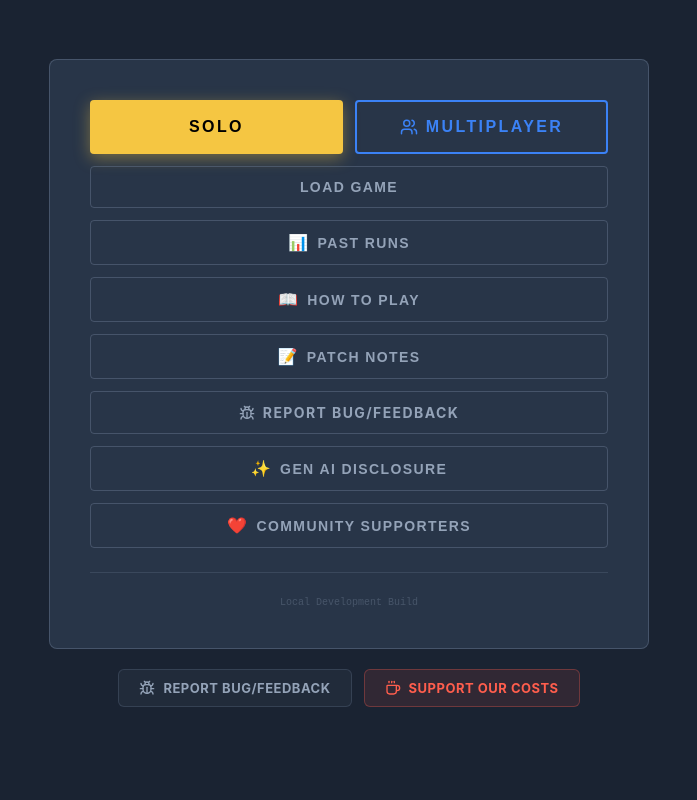
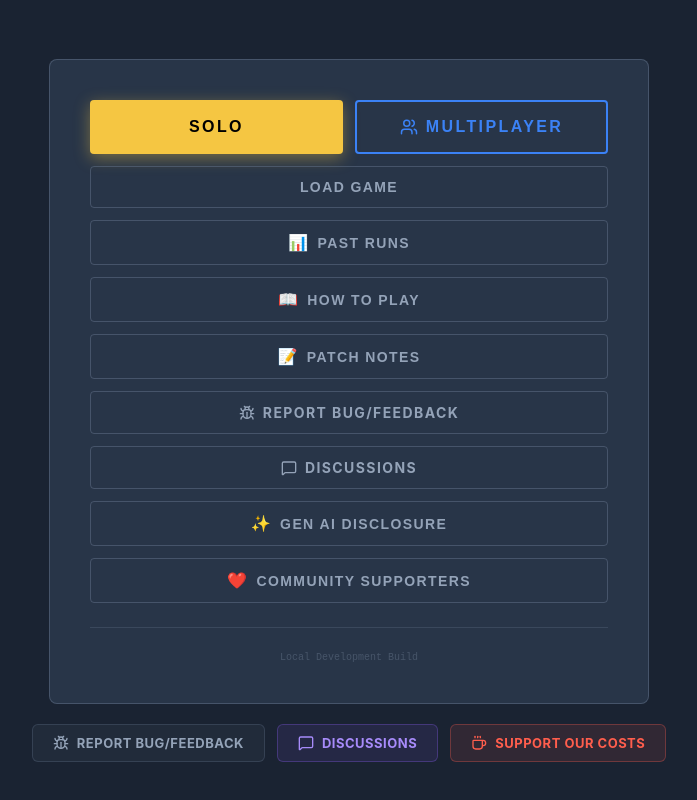
Before and after one commit to TheInsomnolent/helldrafters, a React (Create React App) app: page / in a window 1280 px wide. Shown: the part 456-1256 px from the top of the page, without its empty margins (291-988 px from the left). Built offline with nearby package versions, Linux system fonts and the light colour scheme; the HTML template or start-up script is replaced by a standard one.

Commit message:
Enhance community engagement by adding discussions link and updating bug report options

```diff
--- a/src/components/GameFooter.jsx
+++ b/src/components/GameFooter.jsx
@@ -1,5 +1,5 @@
 import React from 'react';
-import { Coffee, Bug } from 'lucide-react';
+import { Coffee, Bug, MessageSquare } from 'lucide-react';
 import { COLORS } from '../constants/theme';
 
 /**
@@ -55,6 +55,38 @@ export default function GameFooter() {
           Report Bug/Feedback
         </a>
         <a
+          href="https://github.com/TheInsomnolent/helldrafters/discussions"
+          target="_blank"
+          rel="noopener noreferrer"
+          style={{
+            display: 'flex',
+            alignItems: 'center',
+            gap: '8px',
+            padding: '10px 20px',
+            backgroundColor: 'rgba(139, 92, 246, 0.1)',
+            color: '#a78bfa',
+            border: '1px solid rgba(139, 92, 246, 0.3)',
+            borderRadius: '6px',
+            fontSize: '13px',
+            fontWeight: 'bold',
+            textDecoration: 'none',
+            textTransform: 'uppercase',
+            transition: 'all 0.2s',
+            letterSpacing: '0.5px'
+          }}
+          onMouseEnter={(e) => {
+            e.currentTarget.style.backgroundColor = 'rgba(139, 92, 246, 0.2)';
+            e.currentTarget.style.borderColor = '#a78bfa';
+          }}
+          onMouseLeave={(e) => {
+            e.currentTarget.style.backgroundColor = 'rgba(139, 92, 246, 0.1)';
+            e.currentTarget.style.borderColor = 'rgba(139, 92, 246, 0.3)';
+          }}
+        >
+          <MessageSquare size={16} />
+          Discussions
+        </a>
+        <a
           href="https://ko-fi.com/theinsomnolent"
           target="_blank"
           rel="noopener noreferrer"
```
Also changed, not shown: src/App.js, 1 other file (tests, documents, lock files or other folders).
